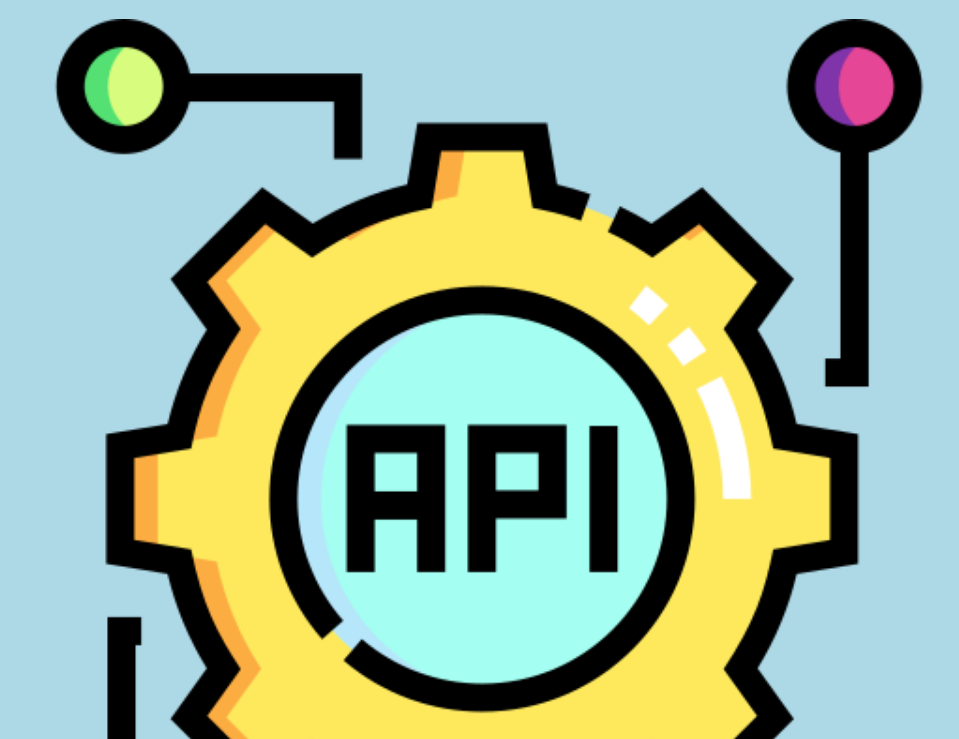
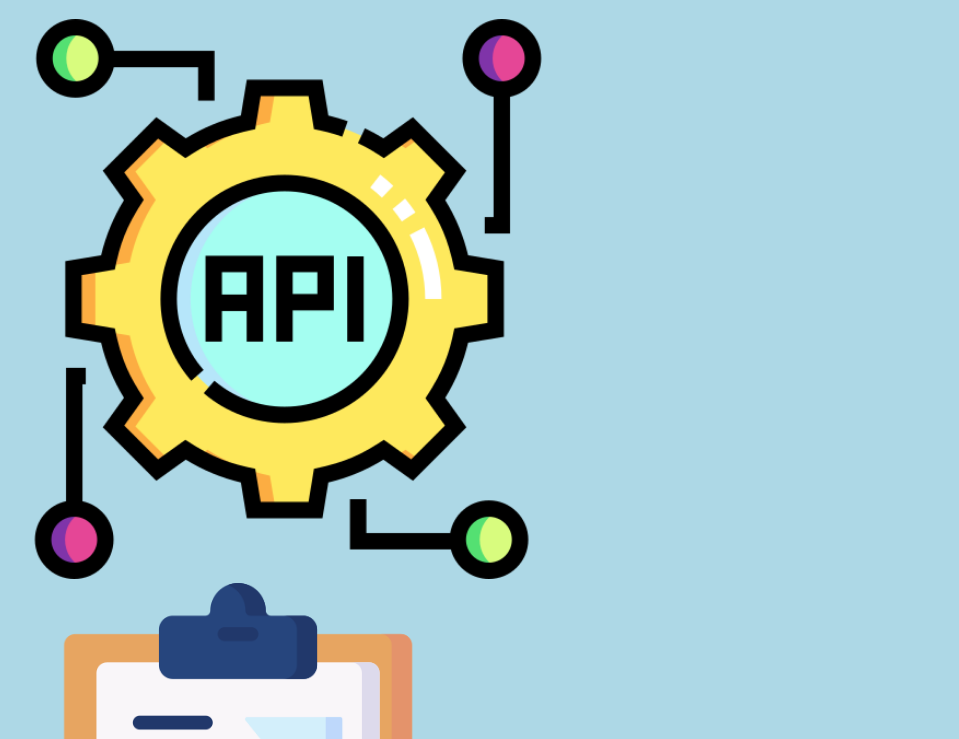
Before and after one commit to maihoang3011/hello-word, a plain HTML site: page index.html in a window 1280 px wide. Shown: the part 61-800 px from the top of the page, without its empty margins (0-959 px from the left). Drawn offline with Linux system fonts and the light colour scheme.

Commit message:
change size of ipa icon

```diff
--- a/index.html
+++ b/index.html
@@ -8,7 +8,7 @@
 
 <h1>Hello world!</h1>
 <div><img src="api.png" alt="Hello World from Space"
-style="width:100%;max-width:960px"></div>
+style="width:100%;max-width:560px"></div>
 <div><img src="clipboard.png" alt="Clipboard icon"
 style="width:100%;max-width:460px"></div>
 <p>This is the first file in my new Git Repo.</p>
```
